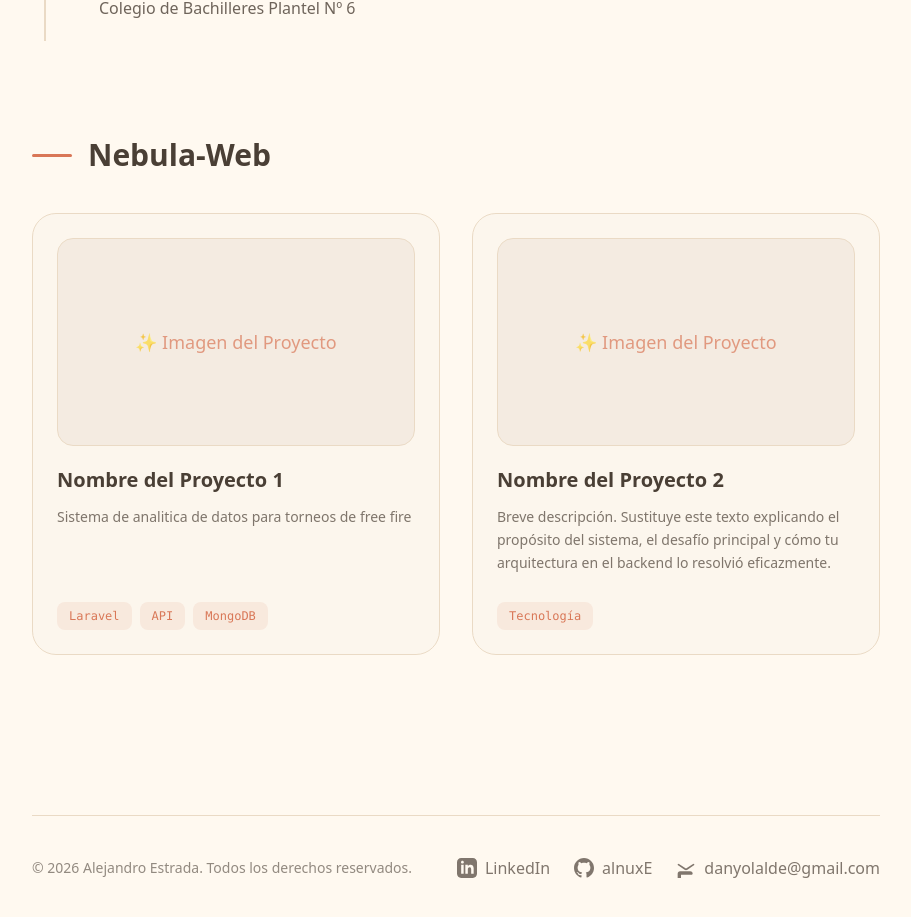
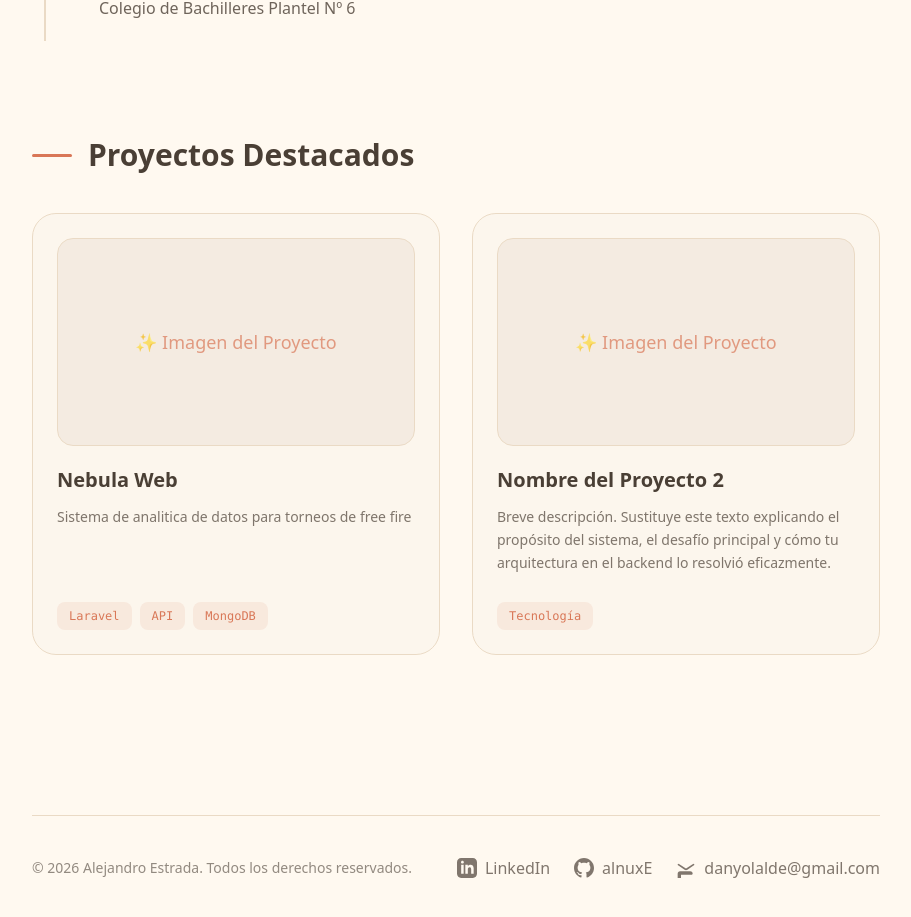
Before and after one commit to alnuxE/Portafolio, a Next.js app: page / in a window 1280 px wide. Shown: the part 1395-2312 px from the top of the page, without its empty margins (184-1095 px from the left). Built offline with nearby package versions, Linux system fonts and the light colour scheme.

Commit message:
nebula-web

```diff
--- a/app/page.tsx
+++ b/app/page.tsx
@@ -123,7 +123,7 @@ export default function Home() {
         <section id="proyectos" className="scroll-mt-20 md:scroll-mt-24 opacity-0-init animate-fade-in-up delay-400">
           <h3 className="text-2xl md:text-3xl font-semibold mb-8 md:mb-10 flex items-center gap-3 md:gap-4 text-[var(--text-page)] transition-colors duration-300">
             <span className="w-8 md:w-10 h-[3px] bg-[var(--accent)] rounded-full"></span>
-            Nebula-Web
+            Proyectos Destacados
           </h3>
 
           <div className="grid grid-cols-1 md:grid-cols-2 gap-8">
@@ -133,7 +133,7 @@ export default function Home() {
                 <span className="text-[var(--accent)] font-medium text-lg opacity-70">✨ Imagen del Proyecto</span>
               </div>
               <div className="w-full">
-                <h4 className="text-xl font-bold text-[var(--text-page)] group-hover:text-[var(--accent)] transition-colors duration-300">Nombre del Proyecto 1</h4>
+                <h4 className="text-xl font-bold text-[var(--text-page)] group-hover:text-[var(--accent)] transition-colors duration-300">Nebula Web</h4>
                 <p className="text-[var(--text-page)]/70 text-sm line-clamp-3 mt-3 leading-relaxed transition-colors duration-300">
                   Sistema de analitica de datos para torneos de free fire
                 </p>
```
